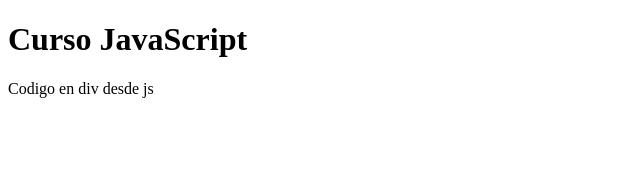
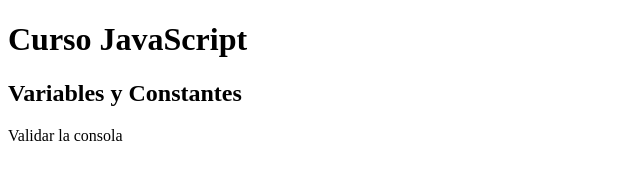
Before and after one commit to Zitr0/Curso_JS, a plain HTML site: page index.html in a window 1280 px wide. Shown: the whole page, without its empty margins (0-640 px from the left). Drawn offline with Linux system fonts and the light colour scheme.

Commit message:
Se crea carpeta js, y en el archivo js se determina variables y constantes

```diff
--- a/index.html
+++ b/index.html
@@ -9,11 +9,13 @@
 <body>
     <h1>Curso JavaScript</h1>
 
-    <div id="caja" >    </div>
+    <h2>Variables y Constantes</h2>
+
+    <div id="caja" >
+
+    </div>
 
 
-
-
-    <script src="script.js"></script>
+    <script src="js/script.js"></script>
 </body>
 </html>
--- /dev/null
+++ b/js/script.js
@@ -0,0 +1,23 @@
+
+//Se utiliza let para crear elementos unicos
+let nick = "Zitr0";
+var nombreCompleto = "Camilo";
+
+var x = 7;
+var y = 5;
+var suma = x + y;
+
+// Con alt+96  se sacan las tildes invertidas, así se crea una plantilla
+var info = `Mi nombre es ${nombreCompleto} y mi nickname es ${nick}`;
+
+
+//Crear constantes
+const PI = 3.14;
+
+
+var revisaConsola = "Validar la consola";
+
+document.getElementById("caja").innerHTML = revisaConsola;
+console.log(nombreCompleto + " " + nick + " " + (suma + y ));
+console.log(info);
+console.log(PI);
--- a/script.js
+++ /dev/null
@@ -1 +0,0 @@
-document.getElementById("caja").innerHTML = "Codigo en div desde js";
```
